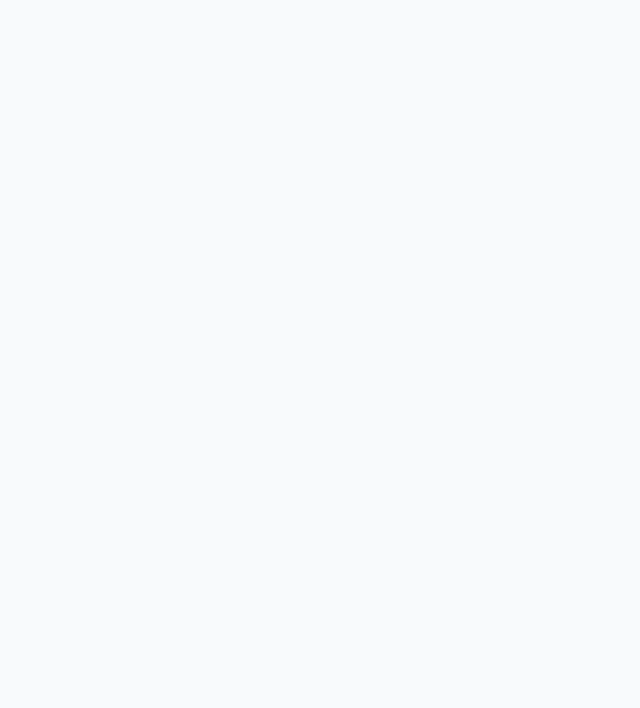
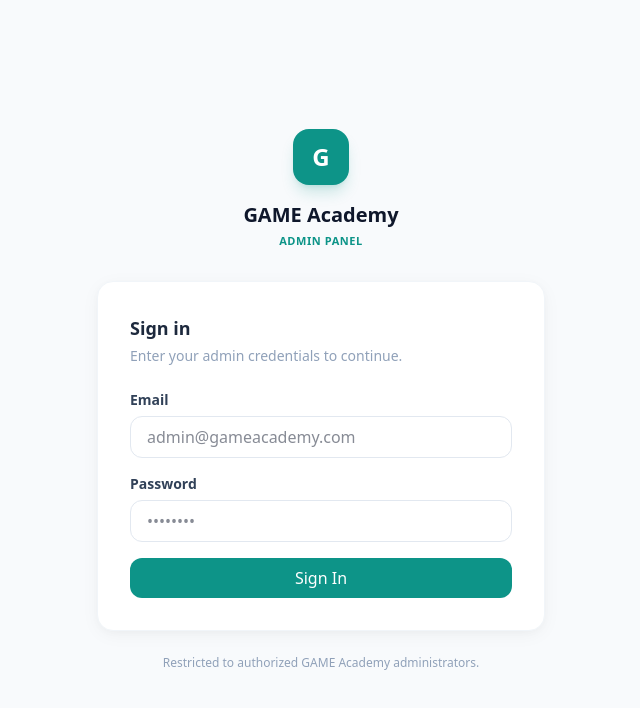
Before and after one commit to techinfigo/Game-Admin-Pannel, a React (Vite) app: page /login in a window 1280 px wide. Before the commit this address had no page. Shown: the top 708 px of the page, without its empty margins (319-959 px from the left). Built offline with nearby package versions, Linux system fonts and the light colour scheme; no server answers.

Commit message:
feat: add Firebase auth and admin login
Co-Authored-By: Claude Sonnet 5 <noreply@anthropic.com>

```diff
--- a/package.json
+++ b/package.json
@@ -16,6 +16,7 @@
     "@vitejs/plugin-react": "^5.0.4",
     "dotenv": "^17.2.3",
     "express": "^4.21.2",
+    "firebase": "^12.16.0",
     "lucide-react": "^0.546.0",
     "motion": "^12.23.24",
     "react": "^19.0.1",
--- a/src/App.tsx
+++ b/src/App.tsx
@@ -6,6 +6,10 @@
 import React from 'react';
 import { BrowserRouter, Routes, Route, Navigate } from 'react-router-dom';
 import AdminLayout from './components/AdminLayout';
+import ProtectedRoute from './components/ProtectedRoute';
+import { AuthProvider } from './context/AuthContext';
+
+const Login = React.lazy(() => import('./pages/Login'));
 
 // Lazy load pages for better performance
 const Dashboard = React.lazy(() => import('./admin/Dashboard'));
@@ -34,9 +38,25 @@ const Loading = () => (
 export default function App() {
   return (
     <BrowserRouter>
+      <AuthProvider>
         <Routes>
           <Route path="/" element={<Navigate to="/admin" replace />} />
-        <Route path="/admin" element={<AdminLayout />}>
+          <Route
+            path="/login"
+            element={
+              <React.Suspense fallback={<Loading />}>
+                <Login />
+              </React.Suspense>
+            }
+          />
+          <Route
+            path="/admin"
+            element={
+              <ProtectedRoute>
+                <AdminLayout />
+              </ProtectedRoute>
+            }
+          >
             <Route index element={
               <React.Suspense fallback={<Loading />}>
                 <Dashboard />
@@ -119,6 +139,7 @@ export default function App() {
             } />
           </Route>
         </Routes>
+      </AuthProvider>
     </BrowserRouter>
   );
 }
--- /dev/null
+++ b/src/components/ProtectedRoute.tsx
@@ -0,0 +1,22 @@
+import React from 'react';
+import { Navigate, useLocation } from 'react-router-dom';
+import { useAuth } from '../context/AuthContext';
+
+export default function ProtectedRoute({ children }: { children: React.ReactNode }) {
+  const { user, loading } = useAuth();
+  const location = useLocation();
+
+  if (loading) {
+    return (
+      <div className="min-h-screen flex items-center justify-center bg-slate-50">
+        <div className="w-8 h-8 border-4 border-game-teal border-t-transparent rounded-full animate-spin"></div>
+      </div>
+    );
+  }
+
+  if (!user) {
+    return <Navigate to="/login" state={{ from: location }} replace />;
+  }
+
+  return <>{children}</>;
+}
--- /dev/null
+++ b/src/context/AuthContext.tsx
@@ -0,0 +1,52 @@
+import React, { createContext, useContext, useEffect, useState } from 'react';
+import {
+  onAuthStateChanged,
+  signInWithEmailAndPassword,
+  signOut,
+  User,
+} from 'firebase/auth';
+import { auth } from '../firebase';
+
+interface AuthContextValue {
+  user: User | null;
+  loading: boolean;
+  login: (email: string, password: string) => Promise<void>;
+  logout: () => Promise<void>;
+}
+
+const AuthContext = createContext<AuthContextValue | undefined>(undefined);
+
+export function AuthProvider({ children }: { children: React.ReactNode }) {
+  const [user, setUser] = useState<User | null>(null);
+  const [loading, setLoading] = useState(true);
+
+  useEffect(() => {
+    const unsubscribe = onAuthStateChanged(auth, (firebaseUser) => {
+      setUser(firebaseUser);
+      setLoading(false);
+    });
+    return unsubscribe;
+  }, []);
+
+  const login = async (email: string, password: string) => {
+    await signInWithEmailAndPassword(auth, email, password);
+  };
+
+  const logout = async () => {
+    await signOut(auth);
+  };
+
+  return (
+    <AuthContext.Provider value={{ user, loading, login, logout }}>
+      {children}
+    </AuthContext.Provider>
+  );
+}
+
+export function useAuth() {
+  const context = useContext(AuthContext);
+  if (!context) {
+    throw new Error('useAuth must be used within an AuthProvider');
+  }
+  return context;
+}
--- /dev/null
+++ b/src/firebase.ts
@@ -0,0 +1,19 @@
+import { initializeApp } from "firebase/app";
+import { getAuth, browserLocalPersistence, setPersistence } from "firebase/auth";
+import { getFirestore } from "firebase/firestore";
+import { getStorage } from "firebase/storage";
+
+const firebaseConfig = {
+  apiKey: "AIzaSyDmc4k19hk2VPLZ44XOyOg3b41RUwzsNzY",
+  authDomain: "game-academy-2799d.firebaseapp.com",
+  projectId: "game-academy-2799d",
+  storageBucket: "game-academy-2799d.firebasestorage.app",
+  messagingSenderId: "981796500036",
+  appId: "1:981796500036:web:75867efc29c32c67eb8211"
+};
+
+const app = initializeApp(firebaseConfig);
+export const auth = getAuth(app);
+setPersistence(auth, browserLocalPersistence).catch(console.error);
+export const db = getFirestore(app);
+export const storage = getStorage(app);
--- /dev/null
+++ b/src/pages/Login.tsx
@@ -0,0 +1,124 @@
+import React, { useState } from 'react';
+import { useNavigate, useLocation } from 'react-router-dom';
+import { AlertCircle } from 'lucide-react';
+import { useAuth } from '../context/AuthContext';
+
+function getErrorMessage(code: string): string {
+  switch (code) {
+    case 'auth/invalid-email':
+      return 'Please enter a valid email address.';
+    case 'auth/user-disabled':
+      return 'This account has been disabled.';
+    case 'auth/user-not-found':
+    case 'auth/wrong-password':
+    case 'auth/invalid-credential':
+      return 'Incorrect email or password.';
+    case 'auth/too-many-requests':
+      return 'Too many attempts. Please try again later.';
+    default:
+      return 'Unable to sign in. Please try again.';
+  }
+}
+
+export default function Login() {
+  const { login } = useAuth();
+  const navigate = useNavigate();
+  const location = useLocation();
+  const [email, setEmail] = useState('');
+  const [password, setPassword] = useState('');
+  const [error, setError] = useState('');
+  const [submitting, setSubmitting] = useState(false);
+
+  const from = (location.state as { from?: Location })?.from?.pathname || '/admin';
+
+  const handleSubmit = async (e: React.FormEvent) => {
+    e.preventDefault();
+    setError('');
+    setSubmitting(true);
+    try {
+      await login(email, password);
+      navigate(from, { replace: true });
+    } catch (err: any) {
+      setError(getErrorMessage(err?.code || ''));
+    } finally {
+      setSubmitting(false);
+    }
+  };
+
+  return (
+    <div className="min-h-screen bg-slate-50 flex items-center justify-center p-6">
+      <div className="w-full max-w-md">
+        <div className="flex flex-col items-center mb-8">
+          <div className="w-14 h-14 bg-game-teal rounded-2xl flex items-center justify-center text-white font-bold text-2xl shadow-lg shadow-game-teal/20">
+            G
+          </div>
+          <h1 className="mt-4 text-xl font-bold text-slate-900">GAME Academy</h1>
+          <p className="text-[11px] text-game-teal font-bold uppercase tracking-wider mt-1">
+            Admin Panel
+          </p>
+        </div>
+
+        <div className="bg-white rounded-2xl shadow-soft border border-slate-100 p-8">
+          <h2 className="text-lg font-bold text-slate-800 mb-1">Sign in</h2>
+          <p className="text-sm text-slate-400 mb-6">Enter your admin credentials to continue.</p>
+
+          {error && (
+            <div className="mb-5 flex items-start gap-2 bg-red-50 border border-red-100 text-red-600 text-sm rounded-xl px-4 py-3">
+              <AlertCircle className="w-4 h-4 mt-0.5 shrink-0" />
+              <span>{error}</span>
+            </div>
+          )}
+
+          <form onSubmit={handleSubmit} className="space-y-4">
+            <div>
+              <label htmlFor="email" className="label-text">Email</label>
+              <input
+                id="email"
+                type="email"
+                autoComplete="email"
+                required
+                value={email}
+                onChange={(e) => setEmail(e.target.value)}
+                className="input-field"
+                placeholder="admin@gameacademy.com"
+              />
+            </div>
+
+            <div>
+              <label htmlFor="password" className="label-text">Password</label>
+              <input
+                id="password"
+                type="password"
+                autoComplete="current-password"
+                required
+                value={password}
+                onChange={(e) => setPassword(e.target.value)}
+                className="input-field"
+                placeholder="••••••••"
+              />
+            </div>
+
+            <button
+              type="submit"
+              disabled={submitting}
+              className="btn-primary w-full justify-center mt-2 disabled:opacity-60 disabled:cursor-not-allowed"
+            >
+              {submitting ? (
+                <>
+                  <span className="w-4 h-4 border-2 border-white/40 border-t-white rounded-full animate-spin" />
+                  Signing in...
+                </>
+              ) : (
+                'Sign In'
+              )}
+            </button>
+          </form>
+        </div>
+
+        <p className="text-center text-xs text-slate-400 mt-6">
+          Restricted to authorized GAME Academy administrators.
+        </p>
+      </div>
+    </div>
+  );
+}
```
Also changed, not shown: src/components/AdminLayout.tsx (+14 -3 lines), 1 other file (tests, documents, lock files or other folders). Lines whose indentation alone changed are shown as unchanged.
